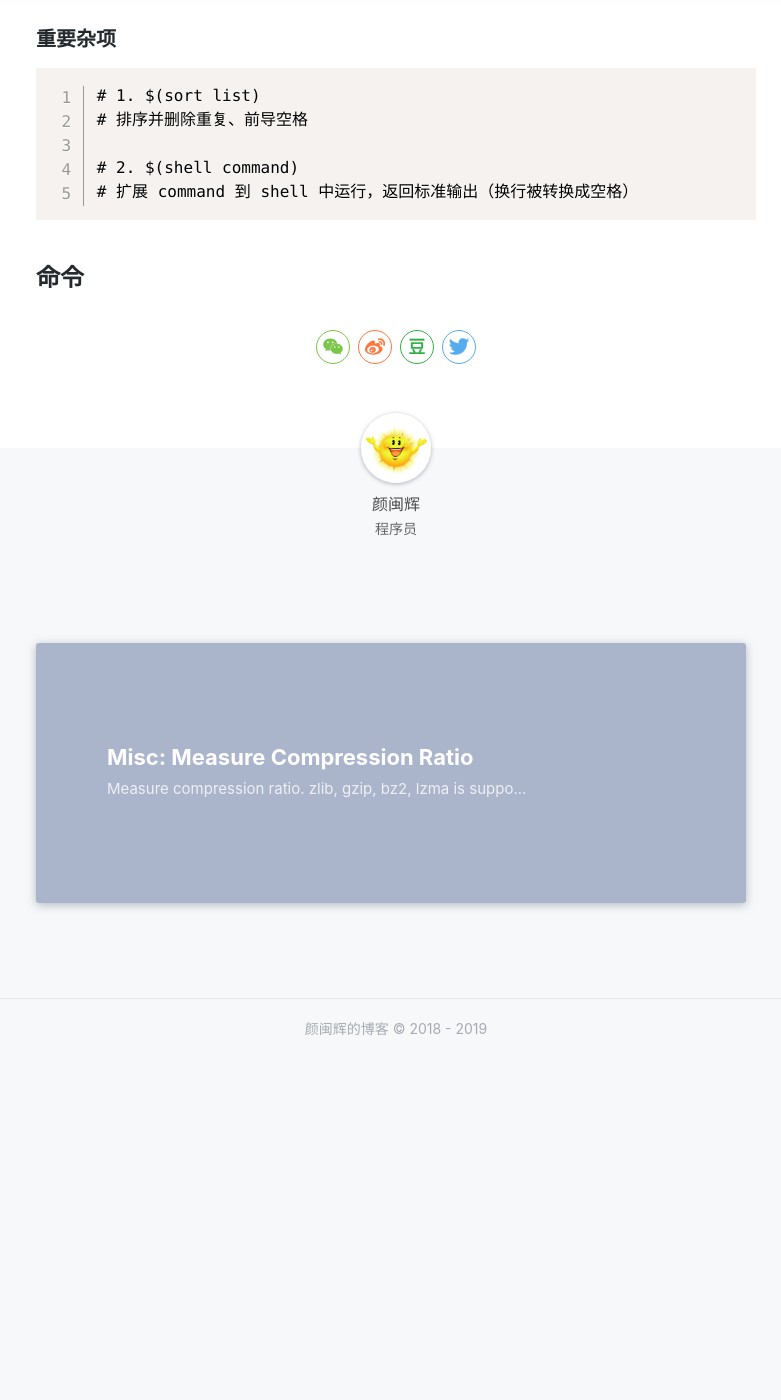
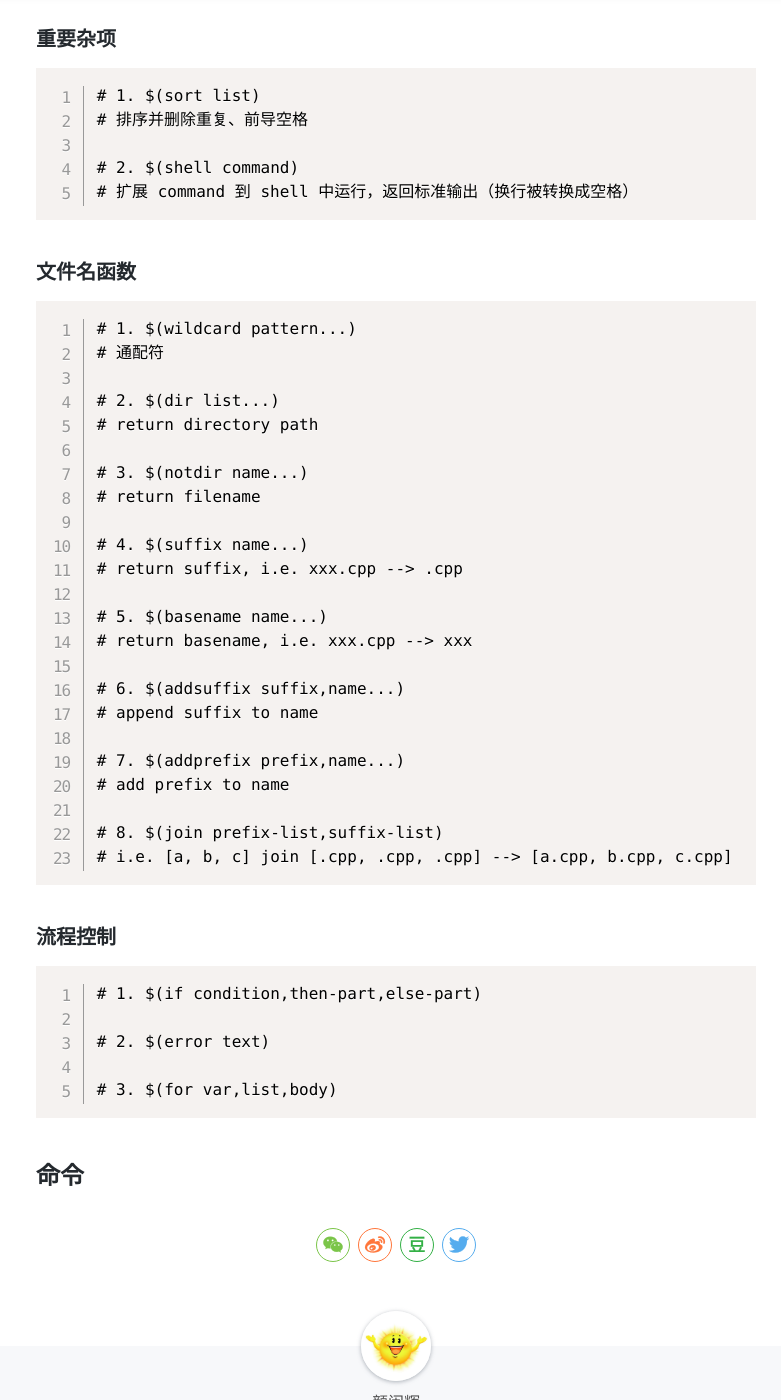
Before and after one commit to yanminhui/yanminhui.github.io, a Jekyll site: the page built from _posts/articles/2019-05-04-make.md, in a window 1280 px wide and 1400 px high, scrolled down 7276 px. Shown: the whole window, without its empty margins (244-1025 px from the left). Built offline with Jekyll 4.4.1, drawn with Linux system fonts in a browser that asks for light colours; nearby versions of some CDN libraries; a style sheet for code colours, icons or effects is not loaded; before the commit the page ends 8355 px from its top, so only the background shows below that.

Commit message:
Add filename and flow functions

````diff
--- a/_posts/articles/2019-05-04-make.md
+++ b/_posts/articles/2019-05-04-make.md
@@ -300,6 +300,42 @@ $(patsubst %/,%,$(directory-path))
 # 扩展 command 到 shell 中运行，返回标准输出（换行被转换成空格）
 ```
 
+### 文件名函数
 
+```makefile
+# 1. $(wildcard pattern...)
+# 通配符
+
+# 2. $(dir list...)
+# return directory path
+
+# 3. $(notdir name...)
+# return filename
+
+# 4. $(suffix name...)
+# return suffix, i.e. xxx.cpp --> .cpp
+
+# 5. $(basename name...)
+# return basename, i.e. xxx.cpp --> xxx
+
+# 6. $(addsuffix suffix,name...)
+# append suffix to name
+
+# 7. $(addprefix prefix,name...)
+# add prefix to name
+
+# 8. $(join prefix-list,suffix-list)
+# i.e. [a, b, c] join [.cpp, .cpp, .cpp] --> [a.cpp, b.cpp, c.cpp]
+```
+
+### 流程控制
+
+```makefile
+# 1. $(if condition,then-part,else-part)
+
+# 2. $(error text)
+
+# 3. $(for var,list,body)
+```
 
 ## 命令
````
Also changed, not shown: 1 other file.
